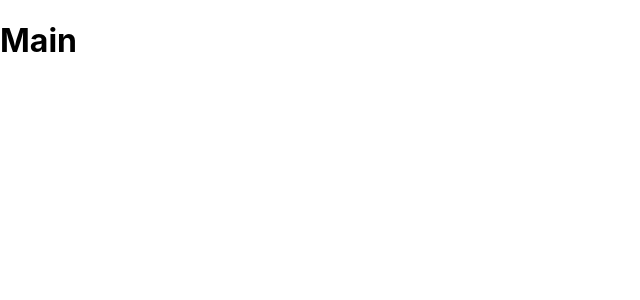
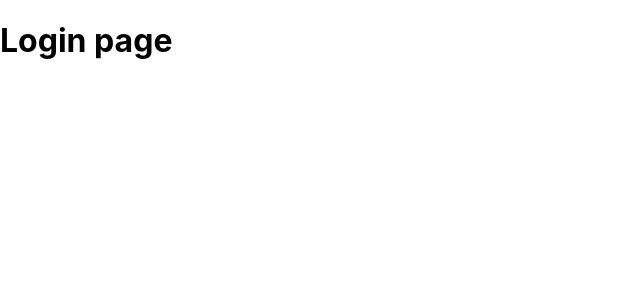
Before and after one commit to lukekeum/react-fastify-todo, a React app in the folder packages/client/: page / in a window 1280 px wide. Shown: the top 300 px of the page, without its empty margins (0-640 px from the left). Built offline with nearby package versions, Linux system fonts and the light colour scheme.

Commit message:
Add auth atom and use with RRD

```diff
--- a/packages/client/src/App.tsx
+++ b/packages/client/src/App.tsx
@@ -1,19 +1,17 @@
 import React from 'react';
 import { BrowserRouter, Route, Switch } from 'react-router-dom';
+import { useRecoilValue } from 'recoil';
+import { signInState as signInAtom } from './atoms/auth';
 
 import Main from './pages/Main';
 import Login from './pages/Login';
 
 function App() {
+  const { isSignedIn } = useRecoilValue(signInAtom);
   return (
     <BrowserRouter>
       <Switch>
-        <Route exact path='/'>
-          <Main />
-        </Route>
-        <Route exact path='/login'>
-          <Login />
-        </Route>
+        <Route exact path='/' component={isSignedIn ? Main : Login} />
       </Switch>
     </BrowserRouter>
   );
--- /dev/null
+++ b/packages/client/src/atoms/auth.ts
@@ -0,0 +1,20 @@
+import { atom } from 'recoil';
+
+interface ISigninState {
+  isLoading: boolean;
+  isSignedIn: boolean;
+  attributes: {
+    email: string | null;
+  };
+}
+
+export const signInState = atom<ISigninState>({
+  key: 'login',
+  default: {
+    isLoading: false,
+    isSignedIn: false,
+    attributes: {
+      email: null,
+    },
+  },
+});
```
